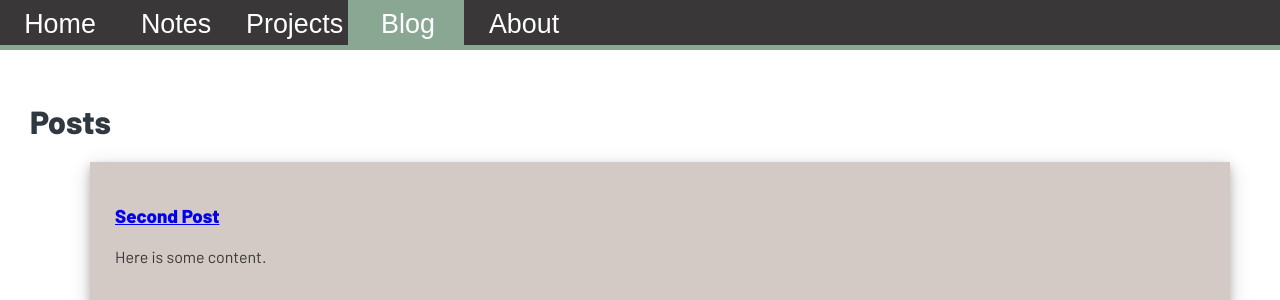
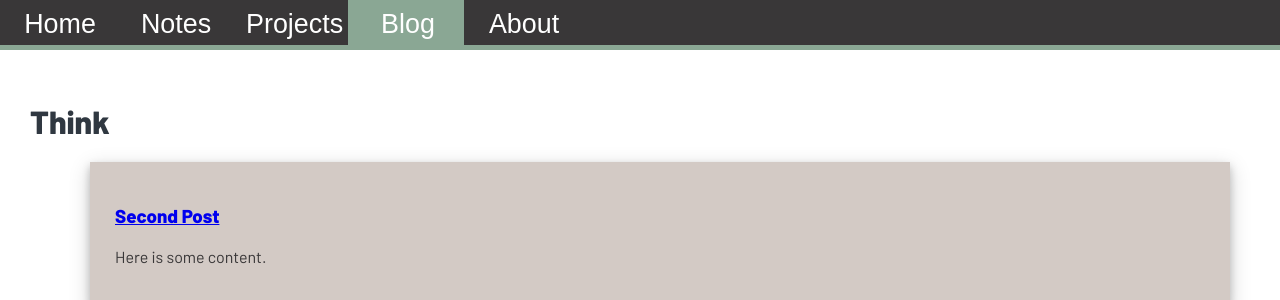
Before and after one commit to rachelhuls/rachelhuls.github.io, a Jekyll site: the page built from blog.html, in a window 1280 px wide and 900 px high. Shown: the part 141-441 px from the top of the window. Built offline with Jekyll 4.4.1, drawn with Linux system fonts in a browser that asks for light colours; some web fonts are replaced.

Commit message:
Update blog.html

```diff
--- a/blog.html
+++ b/blog.html
@@ -1,7 +1,8 @@
 ---
 title: Blog
 ---
-<h1>Posts </h1>
+<div class="blog">
+<h1>Think</h1>
 <ul>
   {% for post in site.posts %}
       <div class="card">
@@ -9,5 +10,5 @@ title: Blog
         <p>{{post.excerpt}}</p>
       </div>
   {% endfor %}
-
 </ul>
+</div>
```
